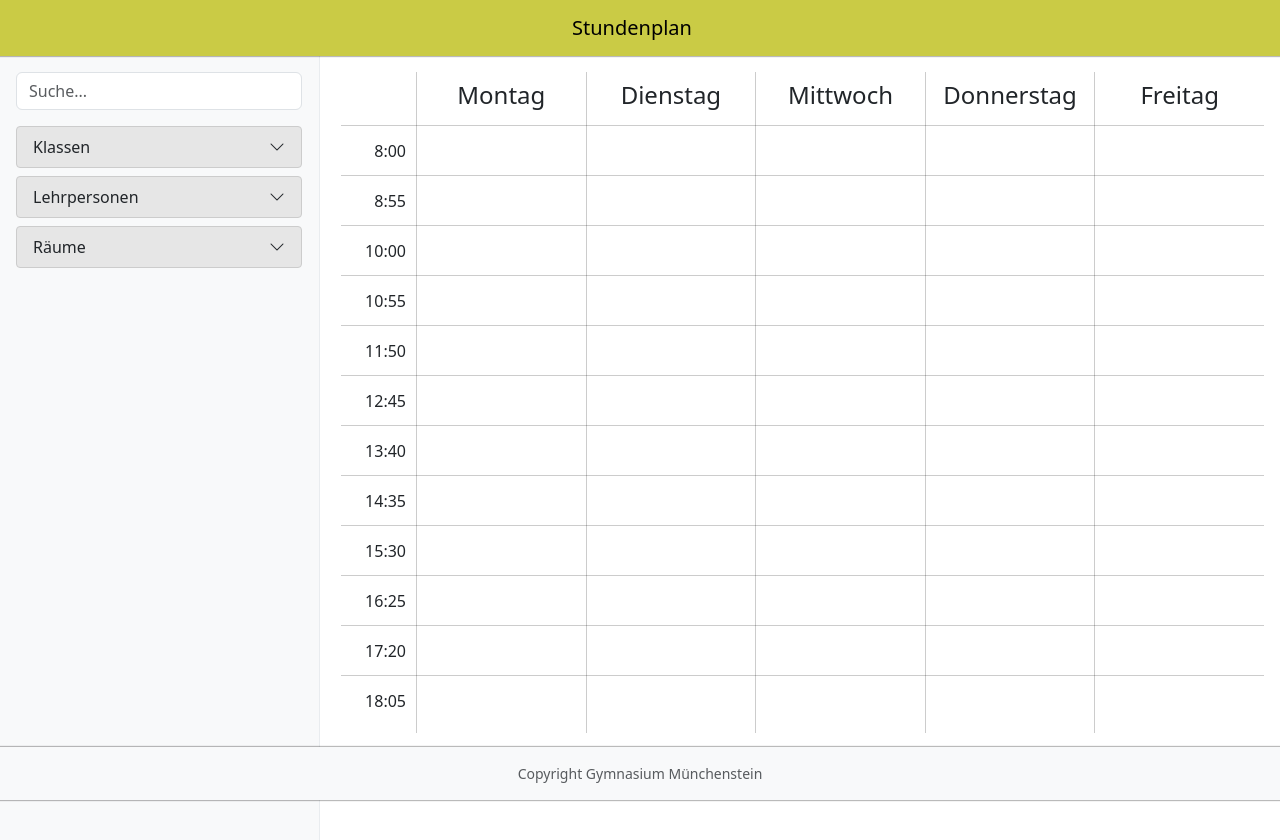
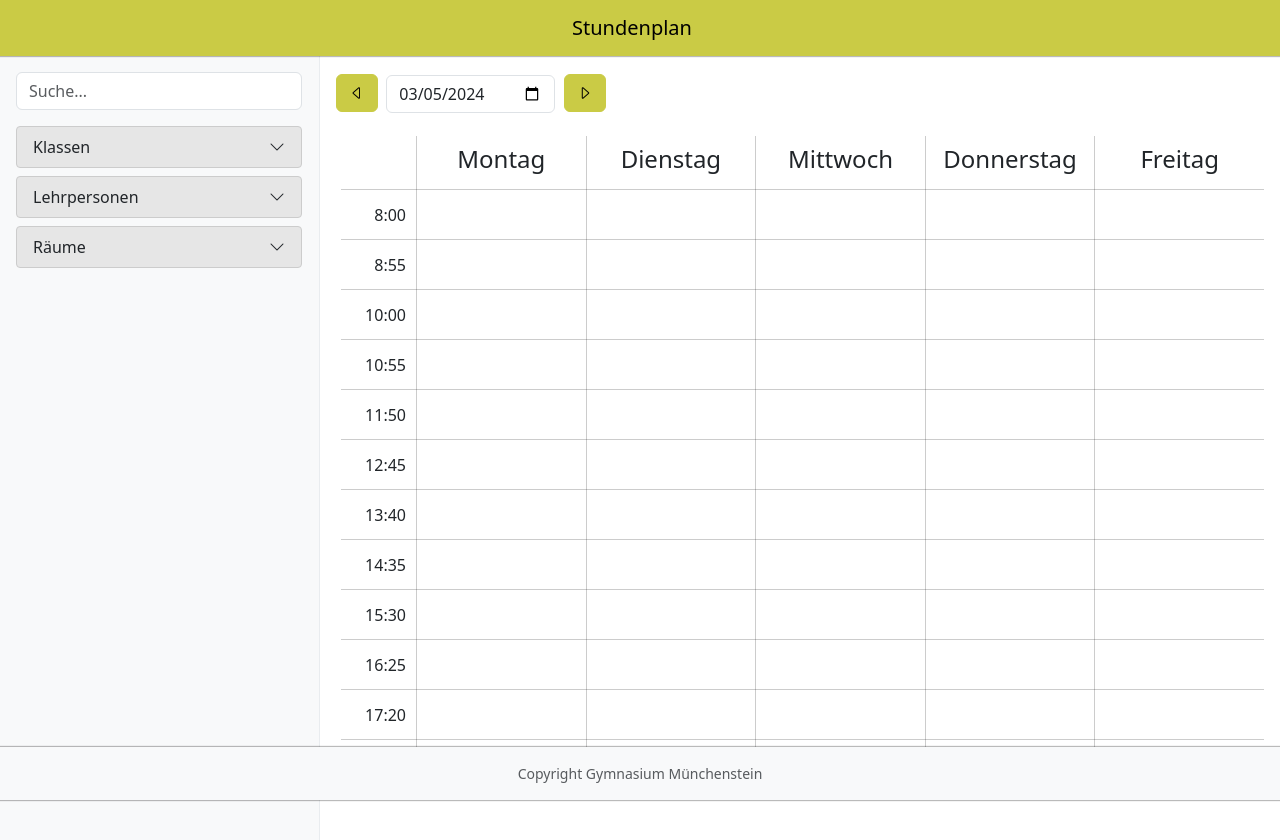
Before and after one commit to gymmuenchenstein/gym-lessons-angular-application, an Angular app: page / in a window 1280 px wide. Shown: the top 840 px of the page. Built offline with nearby package versions, Linux system fonts and the light colour scheme.

Commit message:
added date selection for timetable

```diff
--- a/src/app/services/calendar-filter/calendar-filter.service.ts
+++ b/src/app/services/calendar-filter/calendar-filter.service.ts
@@ -6,7 +6,7 @@ import {CalendarDataQuery} from "../calendar-data/calendar-data-query";
 })
 export class CalendarFilterService {
 
-    private currentFilterSequence: { [key: string]: any } = {}
+    currentFilterSequence: { [key: string]: any } = {}
 
     onChanged: EventEmitter<void> = new EventEmitter();
 
--- a/src/app/view/components/floorplan-map/floorplan/floorplan.component.ts
+++ b/src/app/view/components/floorplan-map/floorplan/floorplan.component.ts
@@ -42,6 +42,7 @@ export class FloorplanComponent implements AfterViewInit, OnChanges {
                 this.offcanvasService.dismiss();
 
                 const selectedRoom = this.getRoomId(roomEl.nativeElement.id)
+                console.log(this.broker.unique().rooms, selectedRoom);
                 if (this.broker.unique().rooms.includes(selectedRoom)) {
                     this.filter.clear(false);
                     this.filter.room({room: selectedRoom});
--- a/src/app/view/components/timetable/timetable.component.html
+++ b/src/app/view/components/timetable/timetable.component.html
@@ -1,3 +1,8 @@
+<div class="form-group" style="width: 100%">
+    <button type="button" class="btn btn-primary" (click)="skipWeek(-1)"><i class="bi bi-caret-left"></i></button>&nbsp;
+    <input type="date" class="form-control" id="targetDate" value="{{rawdate}}" (change)="applyDatetime($event)" style="display: inline-block; width: min-content; position: relative; top: 3px;">&nbsp;
+    <button type="button" class="btn btn-primary" (click)="skipWeek(1)"><i class="bi bi-caret-right"></i></button>
+</div><br>
 <div class="window">
     <div class="day timeslot">
         <p class="day-title timeslot">&nbsp;</p>
--- a/src/app/view/components/timetable/timetable.component.ts
+++ b/src/app/view/components/timetable/timetable.component.ts
@@ -6,7 +6,7 @@ import {NgbOffcanvas} from "@ng-bootstrap/ng-bootstrap";
 import {DetailsComponent} from "../details/details.component";
 import {CalendarFilterService} from "../../../services/calendar-filter/calendar-filter.service";
 import {MultilessonComponent} from "../multilesson/multilesson.component";
-import dayjs from "dayjs";
+import dayjs from 'dayjs';
 
 // @ts-ignore
 @Component({
@@ -24,6 +24,8 @@ import dayjs from "dayjs";
 export class TimetableComponent {
 
     protected readonly dayjs = dayjs;
+    protected timestamp = {day: 0, month: 0, year: 0};
+    protected rawdate: string = "";
 
     protected data: CalendarDataEntry[] = [];
     protected lessonindices = [1, 2, 3, 4, 5, 6, 7, 8, 9, 10, 11, 12];
@@ -42,6 +44,7 @@ export class TimetableComponent {
     }
 
     constructor(protected broker: CalendarDataBrokerService, protected filter: CalendarFilterService) {
+        this.setDate(dayjs(Date()).format("YYYY-MM-DD"));
         /*this.broker.onInitialized.subscribe(() => {
                 const data = this.broker.query()
                     .week({year: 2024, month: 5, day: 13})
@@ -50,8 +53,14 @@ export class TimetableComponent {
             }
         )*/
         this.filter.onChanged.subscribe(() => {
-                const data = this.broker.query().week({year: 2024, month: 5, day: 13})
-                this.data = data.export()
+                if (Object.keys(this.filter.currentFilterSequence).length >= 2 || !Object.keys(this.filter.currentFilterSequence).includes("week")) {
+                    const data = this.broker.query().week({
+                        year: this.timestamp.year,
+                        month: this.timestamp.month,
+                        day: this.timestamp.day
+                    });
+                    this.data = data.export();
+                }
             }
         )
         /*setTimeout(() => {
@@ -83,4 +92,22 @@ export class TimetableComponent {
         return this.data.filter(lesson => lesson.index == index && lesson.datetime?.day() == day);
     }
 
+    applyDatetime($event: Event) {
+        if (($event.target as HTMLInputElement).value != "")
+            this.setDate(($event.target as HTMLInputElement).value);
+    }
+
+    skipWeek(amount: number) {
+        const newDate = dayjs(this.rawdate).add(amount * 7, 'days')
+        this.setDate(newDate.format("YYYY-MM-DD"));
+    }
+
+    setDate(date: string) {
+        this.rawdate = date;
+        this.timestamp.day = dayjs(date).day() + 1;
+        this.timestamp.month = dayjs(date).month() + 1;
+        this.timestamp.year = dayjs(date).year();
+        console.log(this.rawdate);
+        this.filter.week({year: this.timestamp.year, month: this.timestamp.month, day: this.timestamp.day});
+    }
 }
--- a/src/styles.scss
+++ b/src/styles.scss
@@ -1,12 +1,13 @@
 /* You can add global styles to this file, and also import other style files */
+
+$accent-color: #cacb45;
+$primary: #cacb45;
 
 /* Importing Bootstrap SCSS file. */
 @import "bootstrap/scss/bootstrap";
 
 /* Importing Bootstrap Icons */
 @import "bootstrap-icons/font/bootstrap-icons.css";
-
-$accent-color: #cacb45;
 
 * {
     scrollbar-width: thin;
```
